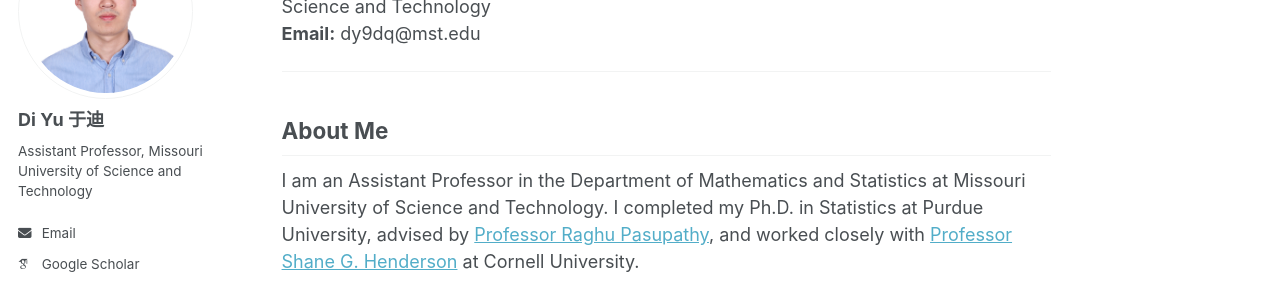
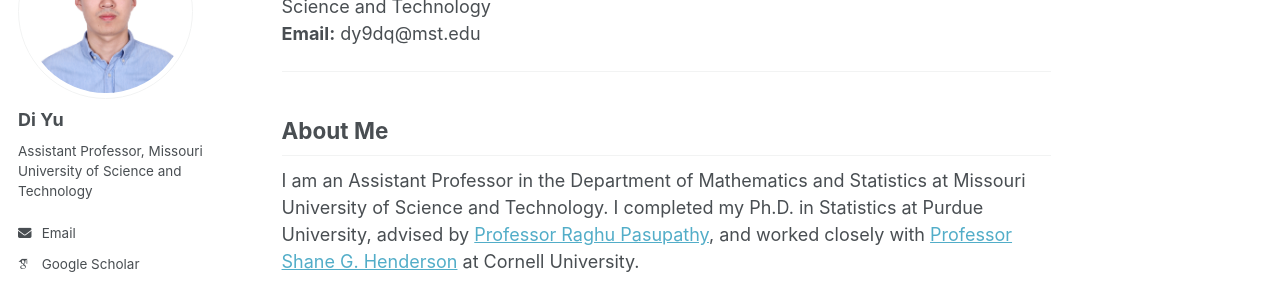
Before and after one commit to yudi12358/yudi12358.github.io, a Jekyll site: the page built from _pages/about.md, in a window 1280 px wide. Shown: the part 175-475 px from the top of the page. Built offline with Jekyll 4.4.1, drawn with Linux system fonts in a browser that asks for light colours; some web fonts are replaced; a script that is not in the unit is left out.

Commit message:
Update _config.yml

```diff
--- a/_config.yml
+++ b/_config.yml
@@ -24,7 +24,7 @@ repository               : "yudi12358/yudi12358.github.io"
 author:
   # Biographic information
   avatar           : "profile.png"
-  name             : "Di Yu 于迪"
+  name             : "Di Yu"
   pronouns         : # example: "she/her"
   bio              : "Assistant Professor, Missouri University of Science and Technology"
   location         : #"West Lafayette, IN"
```
